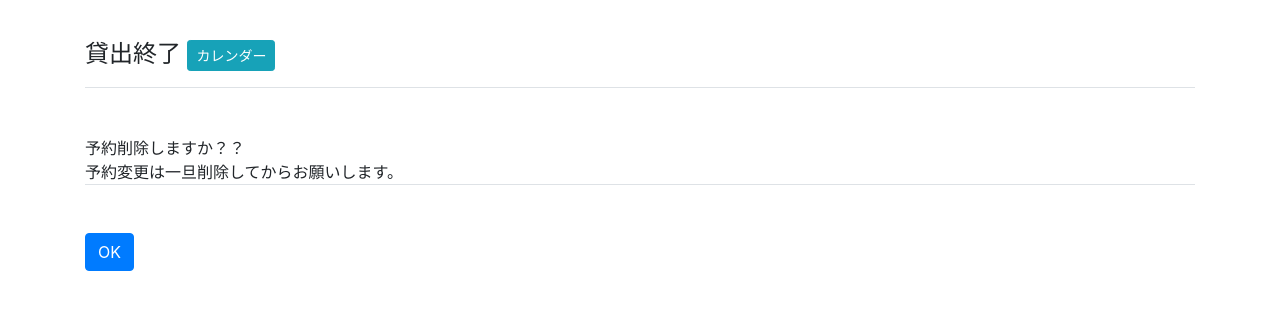
After one commit to Shinichiro-tb/takajo_django, a Django app: page /booking/finish/1/ in a window 1280 px wide. The commit adds this page. Shown: the top 310 px of the page. Run offline with Django 3.2, Linux system fonts and the light colour scheme; data comes from the database, SQL or seed files in the repository; both versions use the stored data as it was after the commit; some libraries are stand-ins or nearby versions.

Commit message:
返却ページを作る創刊

```diff
--- a/booking/admin.py
+++ b/booking/admin.py
@@ -23,7 +23,7 @@ class Lending_bookAdmin(admin.ModelAdmin):
     """
     貸出簿
     """
-    list_display = ('id', 'l_date', 'l_start', 'l_end', 'l_user', 'l_biketype', 'l_place',)
+    list_display = ('id', 'booking_id', 'l_date', 'l_start', 'l_end', 'l_user', 'l_biketype', 'l_place',)
     list_display_links = ('id', 'l_user',)
 
 admin.site.register(Lending_book, Lending_bookAdmin)
--- a/booking/models.py
+++ b/booking/models.py
@@ -26,7 +26,7 @@ class Schedule(models.Model):
     """予約スケジュール"""
     date = models.DateField('利用日')
     start = models.TimeField('開始時間')
-    end = models.TimeField('終了時間')
+    end = models.TimeField('終了時間', blank=True)
     user = models.CharField('名前', max_length=255)
     biketype = models.ForeignKey(Biketype, verbose_name='使用自転車', on_delete=models.CASCADE) #自転車の種類と紐付け
 
@@ -37,6 +37,7 @@ class Schedule(models.Model):
         return f'{self.user} {date} {start} ^ {end} {self.biketype}'
 
 class Lending_book(models.Model):
+    booking_id = models.IntegerField('予約番号')
     l_date = models.DateField('利用開始日')
     l_user = models.CharField('利用者名', max_length=255)
     l_start = models.TimeField('利用開始時刻')
--- a/booking/templates/booking/my_page.html
+++ b/booking/templates/booking/my_page.html
@@ -21,13 +21,13 @@
 <div class="container-fluid">
     <div class="row">
       <div class="col-md">
-        <a href="{% url 'booking:use' view.kwargs.year view.kwargs.month view.kwargs.day hour minute view.kwargs.bike %}" class="btn btn-success btn-sm my-3 btn-block">利用開始</a>
+        <a href="{% url 'booking:use' view.kwargs.year view.kwargs.month view.kwargs.day hour minute view.kwargs.bike booking_id %}" class="btn btn-success btn-sm my-3 btn-block">利用開始</a>
       </div>
       <div class="col-md">
         <a href="{% url 'booking:booking_delete' booking_id %}" class="btn btn-danger btn-sm my-3 btn-block">予約削除</a>
       </div>
       <div class="col-md">
-        <a href="{% url 'booking:calendar' %}" class="btn btn-info btn-sm my-3 btn-block">利用終了</a>
+        <a href="{% url 'booking:finish' booking_id %}" class="btn btn-info btn-sm my-3 btn-block">利用終了</a>
       </div>
     </div>
   </div>
--- /dev/null
+++ b/booking/templates/booking/update.html
@@ -0,0 +1,26 @@
+<!DOCTYPE html>
+
+{% extends "booking/base.html" %}
+{% load bootstrap4 %}
+
+{% block title %}貸出終了{% endblock title %}
+
+{% block content %}
+<h4 class="mt-4 mb-5 border-bottom">貸出終了
+    <a href="{% url 'booking:calendar' %}" class="btn btn-info btn-sm my-3">カレンダー</a><br>
+</h4>
+
+<p class="mt-4 mb-5 border-bottom">
+    予約削除しますか？？<br>
+    予約変更は一旦削除してからお願いします。
+</p>
+<form action="" method="POST">
+  {% csrf_token %}
+    <div class="form-group row">
+        <div class="col-md-1">
+            <button type="submit" class="btn btn-primary ">OK</button>
+        </div>
+    </div>
+</form>
+
+{% endblock content %}
--- a/booking/urls.py
+++ b/booking/urls.py
@@ -11,7 +11,9 @@ urlpatterns = [
 
     path('mypage/<int:year>/<int:month>/<int:day>/<int:hour>/<int:min>/<str:bike>/', views.Mypage.as_view(), name='mypage'), #マイページ(貸出・削除・返却ページ)
 
-    path('use/<int:year>/<int:month>/<int:day>/<int:hour>/<int:min>/<str:bike>/', views.Use.as_view(), name='use'), #使用開始ページ
+    path('use/<int:year>/<int:month>/<int:day>/<int:hour>/<int:min>/<str:bike>/<int:booking_id>/', views.Use.as_view(), name='use'), #使用開始ページ
 
-    path('delete/<int:pk>/', views.BookingDelete.as_view(), name='booking_delete'),
+    path('delete/<int:pk>/', views.BookingDelete.as_view(), name='booking_delete'), #予約削除ページ
+
+    path('finish/<int:pk>/', views.FnishPage.as_view(), name='finish'), #予約番号から割りだそう作戦
 ]
--- a/booking/views.py
+++ b/booking/views.py
@@ -173,6 +173,10 @@ class Booking(generic.CreateView):
         booking_s_time = datetime.time(hour=hour, minute=minute) #time 予約開始時刻
 
         end_str = self.request.POST.get('end') #str型 form入力データ
+        #print(end_str)
+        if (end_str==""): #終了時間を入力しなかったら
+            messages.error(self.request, '予約終了時間書いてください')
+            return redirect('booking:book', year=year, month=month, day=day, hour=hour, min=minute, bike=bike)
         if (len(end_str)<=5): #秒まで入力しなかったら
             end_str += ":00"
         #print(end_str)
@@ -312,6 +316,7 @@ class Use(generic.CreateView):
 
             else:
                 use_start = form.save(commit=False)
+                use_start.booking_id = self.kwargs.get('booking_id')
                 use_start.l_date = l_date
                 use_start.l_user = user_surch(bike_name, booking_date, booking_s_time)[1]
                 use_start.l_start = l_s_time
@@ -332,3 +337,28 @@ class BookingDelete(generic.DeleteView):
     model = Schedule
 
     success_url = reverse_lazy("booking:calendar") #削除成功したらカレンダーへ
+
+class FnishPage(generic.UpdateView):
+    template_name = 'booking/update.html'
+    model = Schedule
+    fields = ['end']
+
+    def form_valid(self, form):
+        f_time = datetime.datetime.now().time()
+        print(f_time)
+        booking_schedule = form.save(commit=False)
+        booking_schedule.end = f_time
+        booking_schedule.save()
+        return redirect('booking:calendar')
+
+    def get_success_url(self):
+        return redirect('booking:calendar')
+"""
+    def get_context_data(self, **kwargs):
+        context = super().get_context_data(**kwargs) #URLから情報を取得
+        for lending_book in Lending_book.booking_id.filter(booking_id=self.kwargs.get('booking_id')):
+            lending_book_id = lending_book.id
+
+        context['lending_id'] = lending_book_id
+        return context
+"""
```
Also changed, not shown: booking/migrations/0007_lending_book_booking_id.py (added), booking/migrations/0008_auto_20201130_1023.py (added), db.sqlite3.
